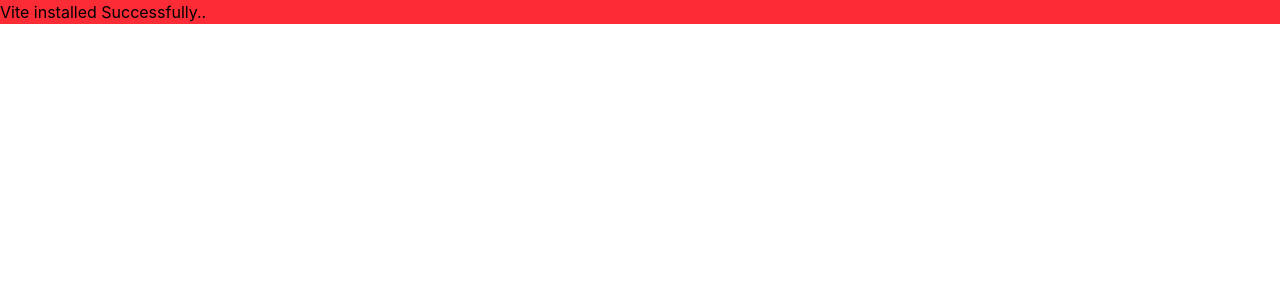
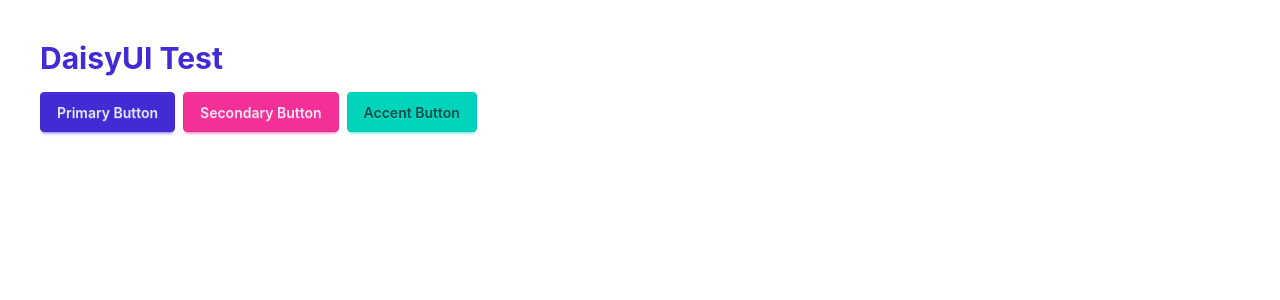
Before and after one commit to amanuniyal01/DevConnect-Frontend, a React (Vite) app: page / in a window 1280 px wide. Shown: the top 300 px of the page. Built offline with nearby package versions, Linux system fonts and the light colour scheme.

Commit message:
Added Daisyui in our application

```diff
--- a/package.json
+++ b/package.json
@@ -20,6 +20,7 @@
     "@types/react": "^19.2.14",
     "@types/react-dom": "^19.2.3",
     "@vitejs/plugin-react": "^6.0.1",
+    "daisyui": "^5.5.19",
     "eslint": "^10.2.1",
     "eslint-plugin-react-hooks": "^7.1.1",
     "eslint-plugin-react-refresh": "^0.5.2",
--- a/src/App.jsx
+++ b/src/App.jsx
@@ -2,7 +2,12 @@ import React from 'react'
 
 function App() {
   return (
-    <div className='bg-red-500'>Vite installed Successfully..</div>
+    <div className="p-10">
+      <h1 className="text-3xl font-bold text-primary mb-4">DaisyUI Test</h1>
+      <button className="btn btn-primary">Primary Button</button>
+      <button className="btn btn-secondary ml-2">Secondary Button</button>
+      <button className="btn btn-accent ml-2">Accent Button</button>
+    </div>
   )
 }
 
--- a/src/index.css
+++ b/src/index.css
@@ -1 +1,2 @@
 @import "tailwindcss";
+@import "daisyui/daisyui.css";
--- a/vite.config.js
+++ b/vite.config.js
@@ -2,7 +2,7 @@ import { defineConfig } from 'vite'
 import react from '@vitejs/plugin-react'
 import tailwindcss from '@tailwindcss/vite'
 
-// https://vite.dev/config/
+
 export default defineConfig({
   plugins: [tailwindcss(),react()],
 })
```
Also changed, not shown: 1 other file (tests, documents, lock files or other folders).
